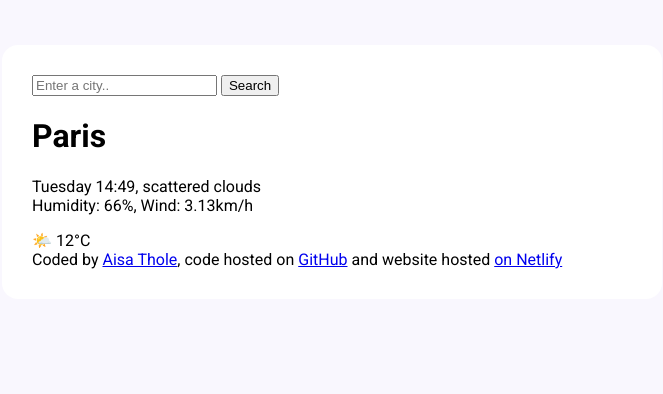
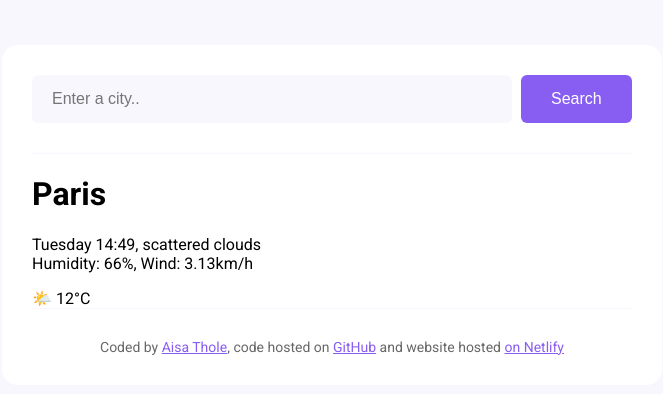
Before and after one commit to Lizzy04/weather-search-app, a plain HTML site: page index.html in a window 1280 px wide. Shown: the whole page, without its empty margins (308-971 px from the left). Drawn offline with Linux system fonts and the light colour scheme.

Commit message:
Added CSS to the body, search form, header and footer

```diff
--- a/index.html
+++ b/index.html
@@ -13,8 +13,8 @@
 <div class="weather-app">
     <header>
       <form>
-        <input type="search" placeholder="Enter a city.." required />
-        <input type="submit" value="Search" />
+        <input type="search" placeholder="Enter a city.." class="search-form-input"required />
+        <input type="submit" value="Search" class="search-form-button" />
       </form>
     </header>
     <main>
--- a/src/style.css
+++ b/src/style.css
@@ -2,6 +2,11 @@ body {
   background-color: #f9f7fe;
   font-family: "Roboto", sans-serif;
 }
+
+a {
+  color: #885df1;
+}
+
 .weather-app {
   background: white;
   max-width: 600px;
@@ -10,3 +15,35 @@ body {
   box-shadow: rgba(65, 50, 100, 0.08);
   border-radius: 16px;
 }
+
+header {
+  border-bottom: 1px solid #f9f7fe;
+  padding: 0 0 30px 0;
+}
+
+.search-form-input {
+  background-color: #f9f7fe;
+  border: none;
+  border-radius: 6px;
+  width: 80%;
+  font-size: 16px;
+  padding: 15px 20px;
+}
+
+.search-form-button {
+  background-color: #885df1;
+  color: white;
+  padding: 15px 30px;
+  border: none;
+  border-radius: 6px;
+  font-size: 16px;
+  margin-left: 5px;
+}
+
+footer {
+  border-top: 1px solid #f9f7fe;
+  padding: 30px 0 0 0;
+  text-align: center;
+  font-size: 14px;
+  color: rgba(0, 0, 0, 0.6);
+}
```
